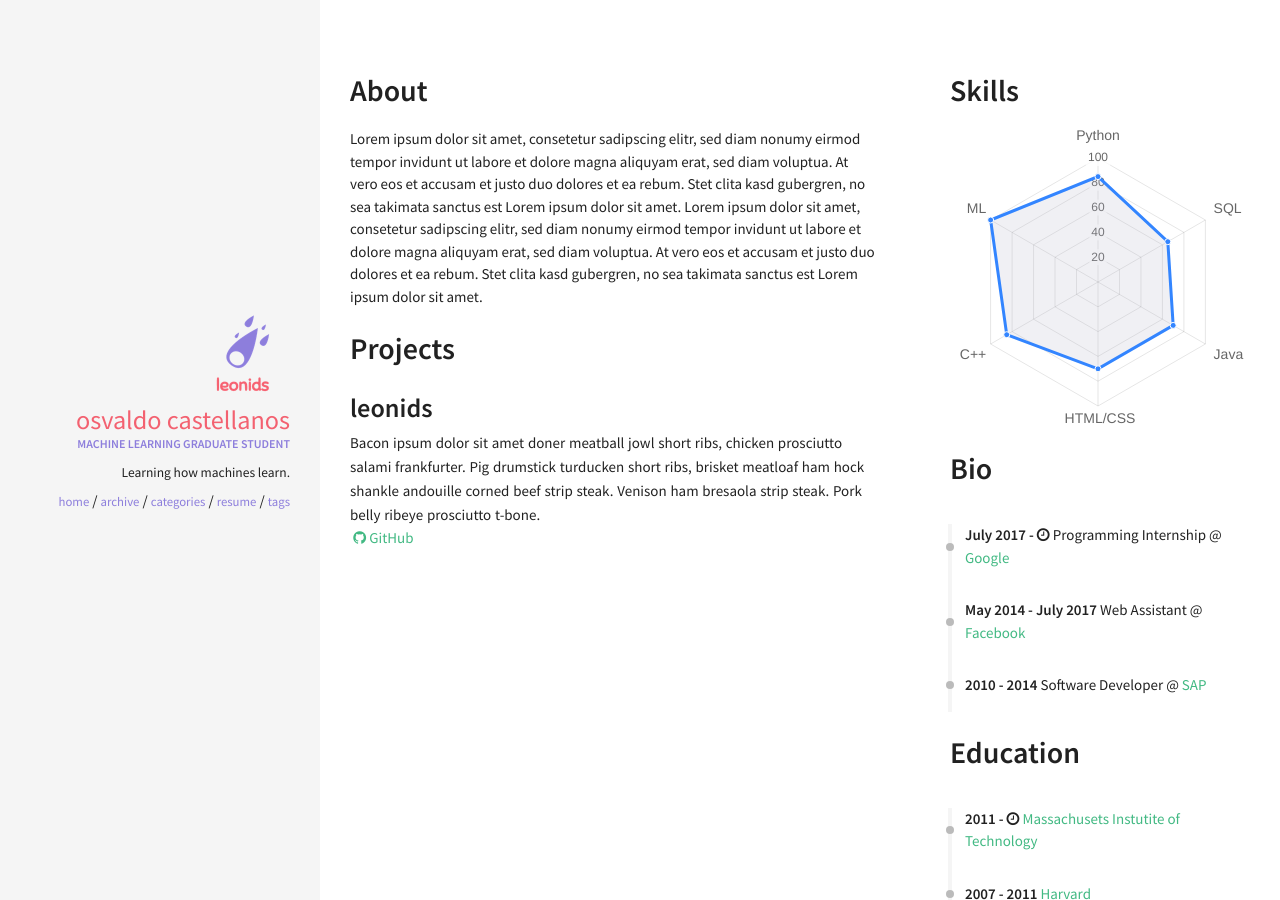
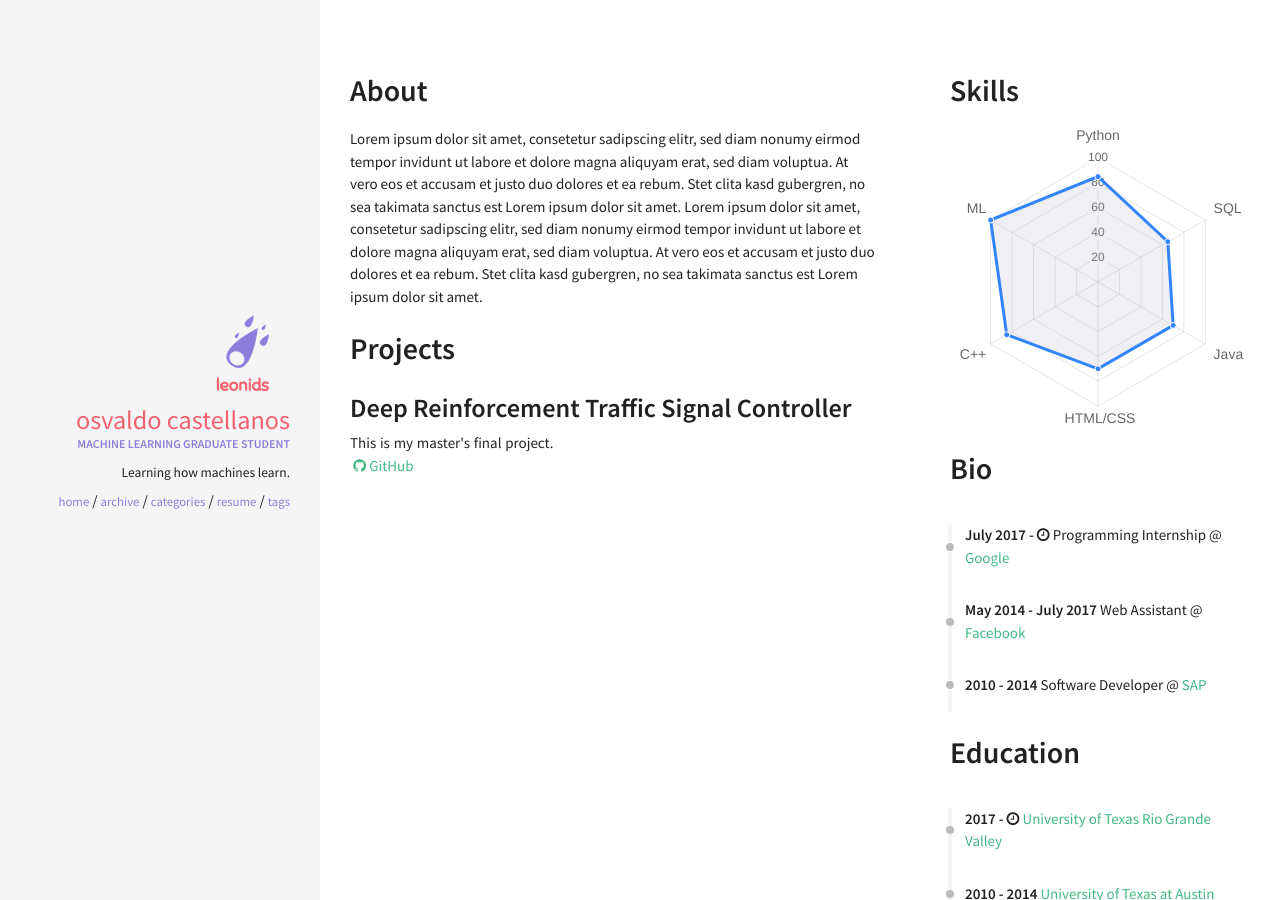
Before and after one commit to oscastellanos/old_oscastellanos.github.io, a Jekyll site: the page built from resume.html, in a window 1280 px wide. Built offline with Jekyll 4.4.1, drawn with Linux system fonts in a browser that asks for light colours; nearby versions of some CDN libraries.

Commit message:
Added changes to edu
adding UTRGV, and UT Austin

```diff
--- a/_data/index/education.yml
+++ b/_data/index/education.yml
@@ -1,8 +1,8 @@
-- name: Massachusets Instutite of Technology
-  link: http://web.mit.edu/
-  date: 2011 - <i class="fa fa-clock-o" aria-hidden="true" title="Until Now"></i>
-  descr: <br> (expected graduation in 2019)
+- name: University of Texas Rio Grande Valley
+  link: https://www.utrgv.edu/en-us/
+  date: 2017 - <i class="fa fa-clock-o" aria-hidden="true" title="Until Now"></i>
+  descr: <br> (expected graduation in May 2019)
 
-- name: Harvard
-  link: http://www.harvard.edu/
-  date: 2007 - 2011
+- name: University of Texas at Austin
+  link: https://www.utexas.edu/
+  date: 2010 - 2014
--- a/_data/index/projects.yml
+++ b/_data/index/projects.yml
@@ -1,4 +1,4 @@
-- name: leonids
-  descr: "Bacon ipsum dolor sit amet doner meatball jowl short ribs, chicken prosciutto salami frankfurter. Pig drumstick turducken short ribs, brisket meatloaf ham hock shankle andouille corned beef strip steak. Venison ham bresaola strip steak. Pork belly ribeye prosciutto t-bone."
+- name: Deep Reinforcement Traffic Signal Controller
+  descr: "This is my master's final project."
   image: pong.png
-  github: https://github.com/renyuanz/leonids
+  github: https://github.com/oscastellanos/gym-traffic
```
